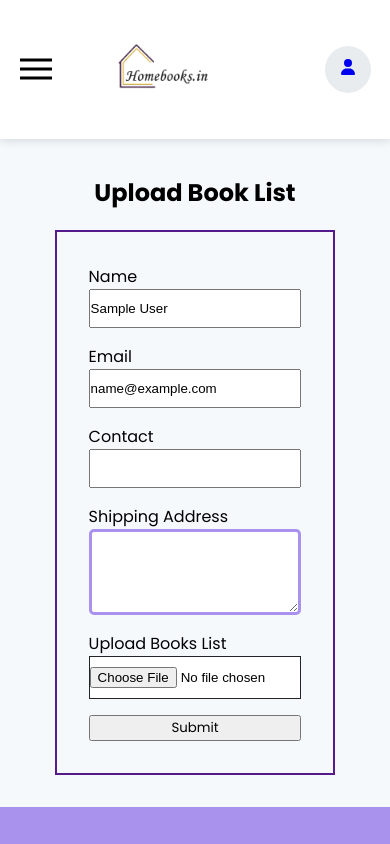
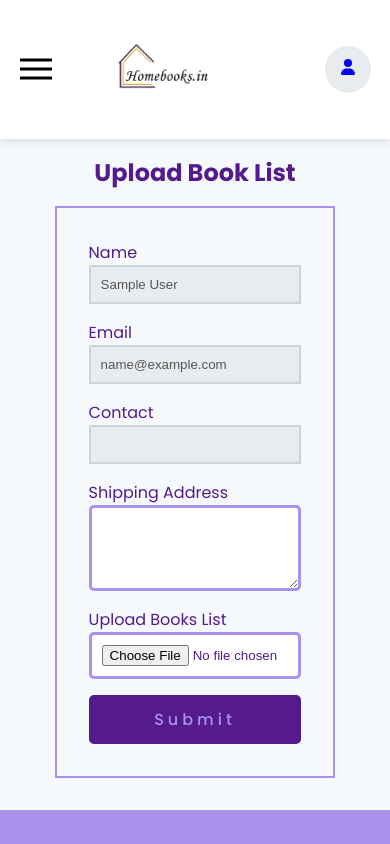
Before and after one commit to RITESHKUMARTHAKUR/home-books, a React (Create React App) app in the folder frontend/: page /uploadBookList in a window 390 px wide. Shown: the top 844 px of the page. Built offline with nearby package versions, Linux system fonts and the light colour scheme; no server answers; sample sign-in values are in the browser's storage; a web font is replaced by a local one.

Commit message:
admin responsive

```diff
--- a/frontend/src/components/adminComponent/AddSchoolBooksComponent/AddSchoolBooks.css
+++ b/frontend/src/components/adminComponent/AddSchoolBooksComponent/AddSchoolBooks.css
@@ -9,7 +9,8 @@
     grid-template-columns: repeat(2,1fr);
 }
 .addBooksForm .addBooksInp{
-    padding: 0.5em 1em;
+    padding: 0.4em 1em;
+    font-size: 1rem;
     outline: none;
     border-radius: 5px;
     border:  2px solid var(--bs-secondary);
@@ -39,3 +40,12 @@ input::-webkit-outer-spin-button,
 input::-webkit-inner-spin-button {
     -webkit-appearance: none;
 }
+@media only screen and (max-width: 992px) {
+    .addBooksForm {
+        width: 90%;
+        grid-template-columns: repeat(1,1fr);
+    }
+    .addBookBtn ,.addBookDesc,.addBooksFile {
+        grid-column: unset;
+    }
+}
--- a/frontend/src/components/adminComponent/AddSchools/AddSchool.css
+++ b/frontend/src/components/adminComponent/AddSchools/AddSchool.css
@@ -5,12 +5,13 @@
 .addSchoolForm {
     width: 80%;
     gap: 1em;
-    margin:3em auto 0;
+    margin:3rem auto 0;
     display: grid;
     grid-template-columns: repeat(2,1fr);
 }
 .addSchoolForm .addSchoolInp {
     padding: 0.5em 1em;
+    font-size: 1rem;
     outline: none;
     border-radius: 5px;
     border: 2px solid var(--bs-secondary);
@@ -50,3 +51,12 @@
     background: var(--bs-white);
     color: var(--bs-theme-secondary);
 }
+@media only screen and (max-width: 992px) {
+    .addSchoolForm {
+        width: 90%;
+        grid-template-columns: repeat(1,1fr);
+    }
+    .addSchoolBtn,.addSchoolFile {
+        grid-column: unset;
+    }
+}
--- a/frontend/src/components/adminComponent/Admin.css
+++ b/frontend/src/components/adminComponent/Admin.css
@@ -27,3 +27,8 @@
     color: var(--bs-theme-bg);
     background-color: var(--bs-theme-secondary);
 }
+@media only screen and (max-width: 992px) {
+    .adminBtns {
+        grid-template-columns: repeat(1,1fr);
+    }
+}
--- a/frontend/src/components/adminComponent/Promotion/Promotion.css
+++ b/frontend/src/components/adminComponent/Promotion/Promotion.css
@@ -6,12 +6,16 @@
 .promotionInputTitle{
     margin: 0;
 }
+.promotionContainer {
+    width: 80%;
+    margin: 2rem auto;
+}
 .promotionContainer .promotionHeader {
     color: var(--bs-theme-secondary);
 }
 .promotionContainer .promotionCreate {
     border: 2px solid var(--bs-theme-secondary);
-    padding: 1rem 1rem;
+    padding: 1rem 2rem;
     /* background: var(--bs-white); */
     border-radius: 5px;
     color: var(--bs-theme-secondary);
@@ -60,3 +64,17 @@
     border: 2px solid var(--bs-theme-secondary);
     background-color: var(--bs-theme-secondary);
 }
+@media only screen and (max-width: 992px) {
+    .promotionContainer .promotionCreate .promotionForm {
+        grid-template-columns: repeat(1,1fr);
+    }
+    .promotionForm .promotionDesc,.promotionSubmitBtn,.promotionImageContainer {
+        grid-column: unset;
+    }
+    .promotionContainer {
+        width: 90%;
+    }
+    .promotionContainer .promotionCreate {
+        padding: 2rem 1rem;
+    }
+}
--- a/frontend/src/components/adminComponent/ViewMessages/ViewMessages.css
+++ b/frontend/src/components/adminComponent/ViewMessages/ViewMessages.css
@@ -1,7 +1,8 @@
 .userMessageContainer {
     display: grid;
+    margin: 2rem 0;
     grid-template-columns: repeat(2,1fr);
-    column-gap: 2rem;
+    gap: 2rem;
 }
 .viewMessageContainer {
     padding: 10px 20px;
@@ -26,3 +27,9 @@
     /* color: #7E41B3; */
     color: var(--bs-theme-secondary);
 }
+@media only screen and (max-width: 992px) {
+    .userMessageContainer  {
+        grid-template-columns: repeat(1,1fr);
+
+    }
+}
--- a/frontend/src/components/adminComponent/ViewMessages/ViewMessages.js
+++ b/frontend/src/components/adminComponent/ViewMessages/ViewMessages.js
@@ -46,6 +46,10 @@ const ViewMessages = () => {
 
   return (
     <div className='userMessageContainer'>
+        {/* <center>
+        <h3>Messages</h3>
+        </center> */}
+
         {messages.length>0?
             <>
                 {messages.map(userMessage => (
--- a/frontend/src/components/uploadBookComponent/UploadBook.css
+++ b/frontend/src/components/uploadBookComponent/UploadBook.css
@@ -2,9 +2,16 @@
     width: 80%;
     margin: 0 auto 1rem;
 }
+.uploadBooksHeader {
+    text-align: center;
+    font-weight: bold;
+    font-size: 1.5rem;
+    color: var(--bs-theme-secondary);
+}
 .uploadBookListComponent .uploadBookFormContainer {
-    border: 2px solid var(--bs-theme-secondary);
+    border: 2px solid var(--bs-secondary);
     padding: 2rem;
+    margin: 1rem 0 0;
 }
 .uploadBookListComponent .uploadBookForm {
     display: flex;
@@ -13,18 +20,38 @@
 }
 .uploadBookListComponent .uploadBookForm .uploadBookListGroup {
     display: flex;
+    color: var(--bs-theme-secondary);
     flex-direction: column;
 }
 .uploadBookListComponent .uploadBookForm .uploadBookListGroup .uploadBookInputImg{
    width: 100%;
+    border-radius: 5px;
    background: var(--bs-white);
-   border: 1px solid var(--bs-dark);
+   border: 3px solid var(--bs-secondary);
 
 }
 .uploadBooksInput{
-    padding: 10px 0;
+    cursor: not-allowed;
+    padding: 10px 10px;
+    background: var(--bs-gray-200);
+    border: 2px solid var(--bs-gray-400);
 }
 .uploadBookListComponent .uploadBookBtn {
     width: 100%;
+    padding: 10px 0;
+    border-radius: 5px;
+    letter-spacing: 4px;
+    font-weight: 500;
+    background-color: var(--bs-theme-secondary);
+    border: 2px solid var(--bs-theme-secondary);
+    font-size: 1rem;
+    color: var(--bs-secondary);
     margin: 1rem 0 0;
 }
+@media only screeen and (max-width: 992px ) {
+    .uploadBookListComponent .uploadBookFormContainer {
+        border: 2px solid var(--bs-secondary);
+        padding: 2rem;
+        margin: 1rem 0 0;
+    }
+}
--- a/frontend/src/components/uploadBookComponent/UploadBook.js
+++ b/frontend/src/components/uploadBookComponent/UploadBook.js
@@ -1,26 +1,29 @@
-import React from 'react';
+import React, { useState } from 'react';
 import './UploadBook.css';
 import {useAuth} from "../../contexts/AuthContext";
 
 const UploadBook = () => {
   const {currentUser} = useAuth();
+  const [files,setFiles] = useState(null);
 
   return (
     <div className='uploadBookListComponent'>
-      <center> <h2>Upload Book List</h2> </center>
+      <div className="uploadBooksHeader">
+          Upload Book List
+      </div>
       <form action="#" className='uploadBookFormContainer' >
         <div className="uploadBookForm">
           <div className="uploadBookListGroup">
             <label htmlFor="">Name</label>
-            <input className='uploadBooksInput' value={currentUser.name} type="text" />
+            <input disabled className='uploadBooksInput' value={currentUser.name} type="text" />
           </div>
           <div className="uploadBookListGroup">
             <label htmlFor="">Email</label>
-            <input className='uploadBooksInput' value={currentUser.email} type="text" />
+            <input disabled className='uploadBooksInput' value={currentUser.email} type="text" />
           </div>
           <div className="uploadBookListGroup">
             <label htmlFor="">Contact</label>
-            <input className='uploadBooksInput' value={currentUser.contact} type="text" />
+            <input disabled className='uploadBooksInput' value={currentUser.contact} type="text" />
           </div>
           <div className="uploadBookListGroup">
             <label htmlFor="">Shipping Address</label>
```
